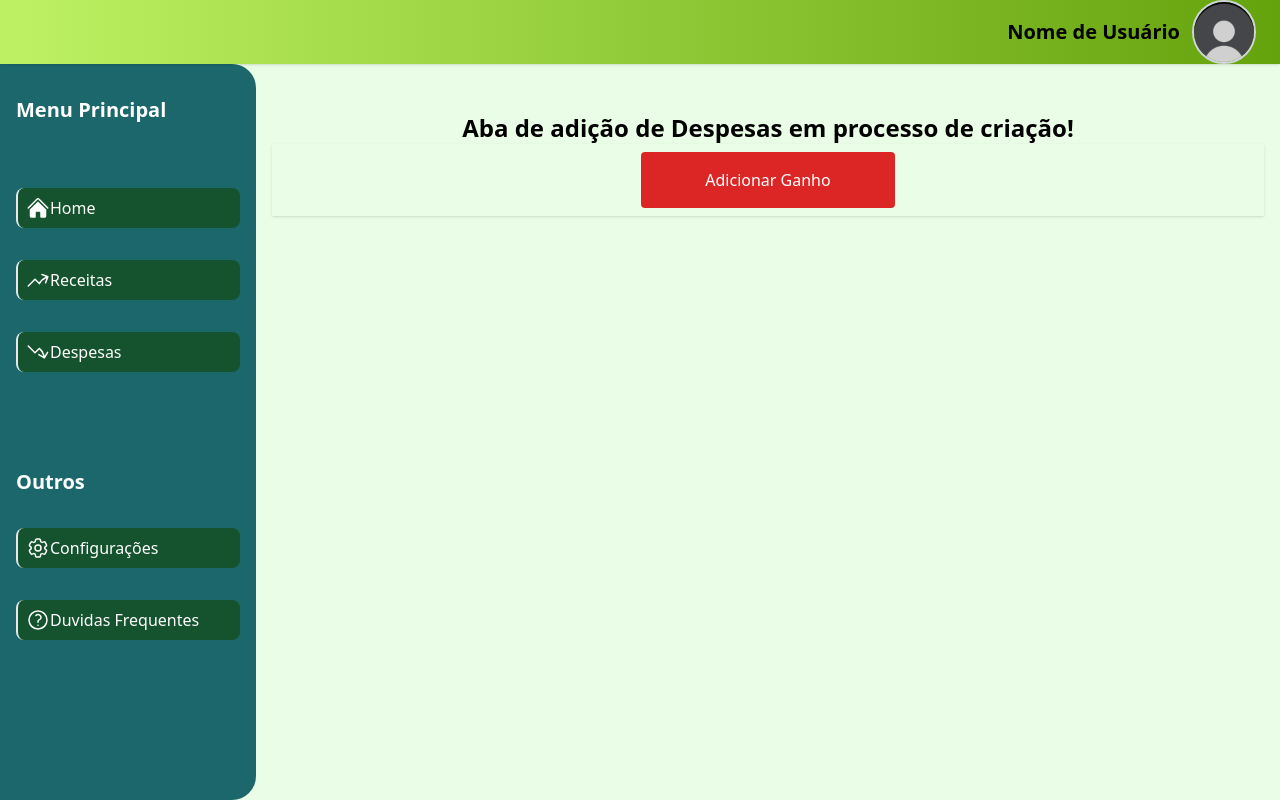
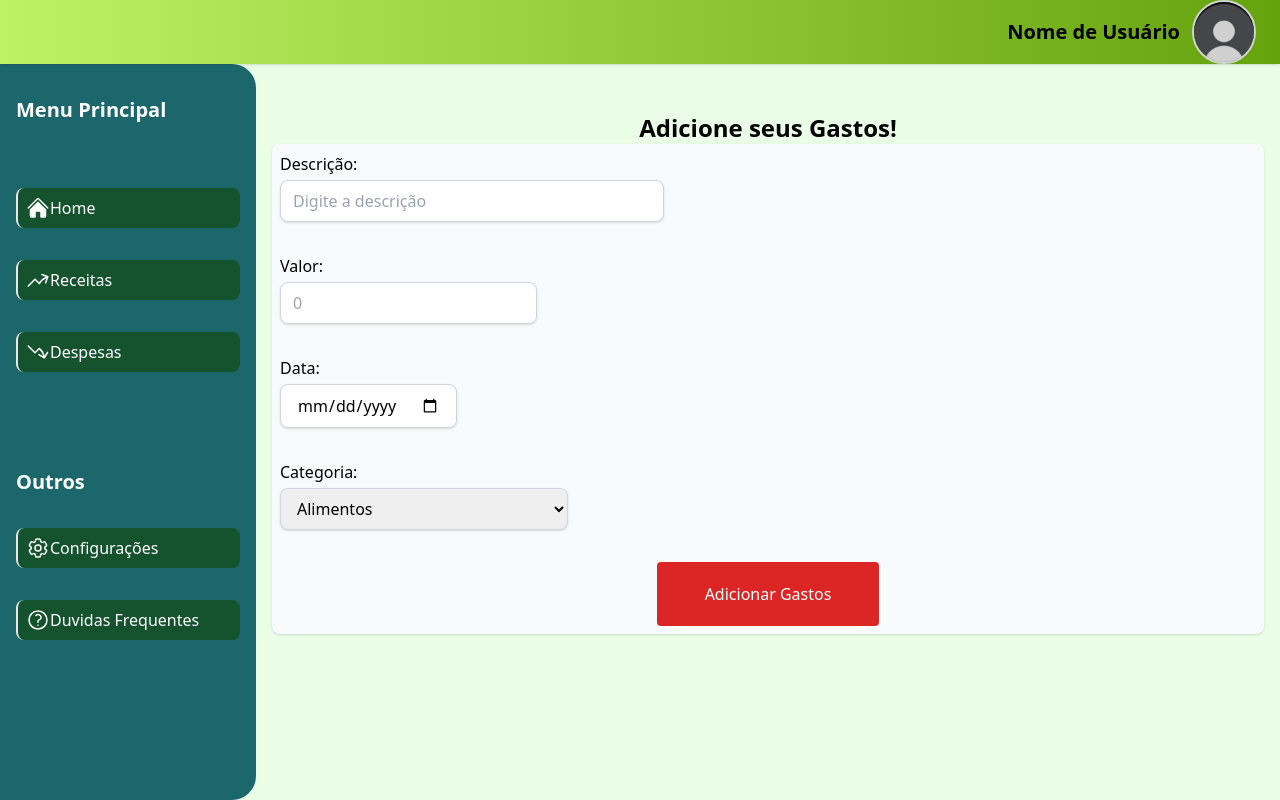
Before and after one commit to Gute-11/Financial_Dashboard_Panel, a React (Vite) app: page /despesas in a window 1280 px wide. Built offline with nearby package versions, Linux system fonts and the light colour scheme.

Commit message:
add expenses

```diff
--- a/src/pages/Despesas.jsx
+++ b/src/pages/Despesas.jsx
@@ -11,18 +11,55 @@ function Receitas() {
       <div className="flex-1 flex flex-col">
         <NavBar />
 
-        <main className="p-4 pt-24">
+        <main className="p-4 w-auto pt-24">
           <div className="pt-4">
             <h1 className="text-2xl font-bold text-center">
-              Aba de adição de Despesas em processo de criação!
+              Adicione seus Gastos!
             </h1>
-            <div className="shadow p-2 flex justify-center">
+
+            <div className="shadow rounded-lg bg-slate-50 p-2 flex flex-col gap-4 h-auto">
+
+              <div className="mb-4">
+                <label className="block mb-1">Descrição:</label>
+                <input className="w-96 shadow border border-gray-300 rounded-lg px-3 py-2
+                focus:ring-2 focus:ring-blue-500 focus:outline-none transition duration-300 ease-in-out" type="text"
+                placeholder="Digite a descrição"/>
+              </div>
+
+              <div className="mb-4">
+                <label className="block mb-1">Valor:</label>
+                <input className="border shadow border-gray-300 rounded-lg px-3 py-2
+                focus:ring-2 focus:ring-blue-500 focus:outline-none transition duration-300 ease-in-out" type="number"
+                placeholder="0"/>
+              </div>
+
+              <div className="mb-4 items-center gap-4">
+                <label className="block mb-1">Data:</label>
+                <input className="border shadow border-gray-300 rounded-lg px-4 py-2 focus:ring-2 focus:ring-blue-500 focus:outline-none transition duration-300 ease-in-out" type="date"/>
+              </div>
+
+              <div className="mb-4 items-center gap-4">
+                <label className="block mb-1">Categoria:</label>
+                <select className="w-72 shadow border border-gray-300 rounded-lg focus:ring-2
+                focus:ring-blue-500 transition transform hover:scale-105 duration-300 ease-in-out px-3 py-2">
+                  <option>Alimentos</option>
+                  <option>Compras</option>
+                  <option>Boleto</option>
+                  <option>Dividas</option>
+                  <option>Mensalidade</option>
+                  <option>Combustível</option>
+                  <option>Outros</option>
+                </select>
+              </div>
+
+              <div className="flex w-full justify-center">
               <button
-                className="px-16 py-4 bg-red-600 text-white rounded
-               transition-all duration-300 ease-linear hover:scale-105"
+                className="px-12 h-16 bg-red-600 text-white rounded
+                transition-all duration-300 ease-linear hover:scale-105 focus:outline-none"
               >
-                Adicionar Ganho
+                Adicionar Gastos
               </button>
+              </div>
             </div>
           </div>
         </main>
--- a/src/pages/Receitas.jsx
+++ b/src/pages/Receitas.jsx
@@ -20,26 +20,26 @@ function Receitas() {
             <div className="shadow rounded-lg bg-slate-50 p-2 flex flex-col gap-4 h-auto">
 
               <div className="mb-4">
-                <label className="block mb-1">Descrição</label>
+                <label className="block mb-1">Descrição:</label>
                 <input className="w-96 shadow border border-gray-300 rounded-lg px-3 py-2
                 focus:ring-2 focus:ring-blue-500 focus:outline-none transition duration-300 ease-in-out" type="text"
                 placeholder="Digite a descrição"/>
               </div>
 
               <div className="mb-4">
-                <label className="block mb-1">Valor</label>
+                <label className="block mb-1">Valor:</label>
                 <input className="border shadow border-gray-300 rounded-lg px-3 py-2
                 focus:ring-2 focus:ring-blue-500 focus:outline-none transition duration-300 ease-in-out" type="number"
                 placeholder="0"/>
               </div>
 
               <div className="mb-4 items-center gap-4">
-                <label className="block mb-1">Data</label>
+                <label className="block mb-1">Data:</label>
                 <input className="border shadow border-gray-300 rounded-lg px-4 py-2 focus:ring-2 focus:ring-blue-500 focus:outline-none transition duration-300 ease-in-out" type="date"/>
               </div>
 
               <div className="mb-4 items-center gap-4">
-                <label className="block mb-1">Categoria</label>
+                <label className="block mb-1">Categoria:</label>
                 <select className="w-72 shadow border border-gray-300 rounded-lg focus:ring-2
                 focus:ring-blue-500 transition transform hover:scale-105 duration-300 ease-in-out px-3 py-2">
                   <option>Salário</option>
```
